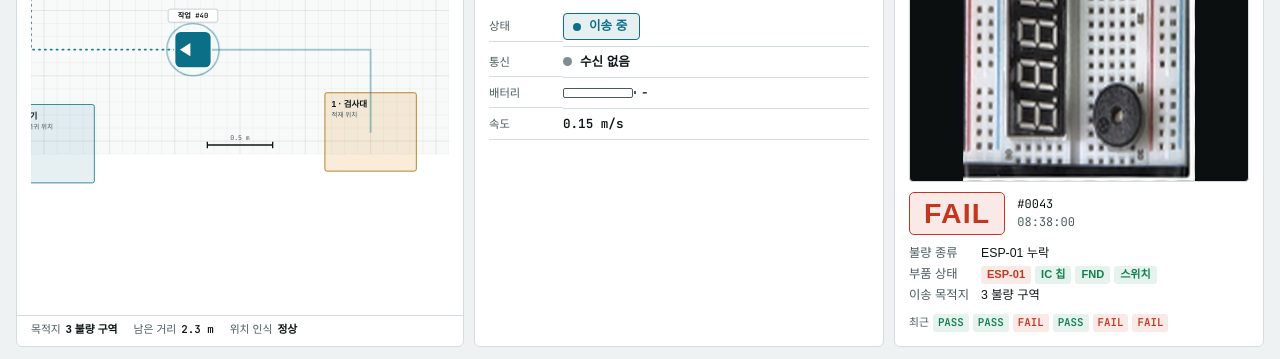
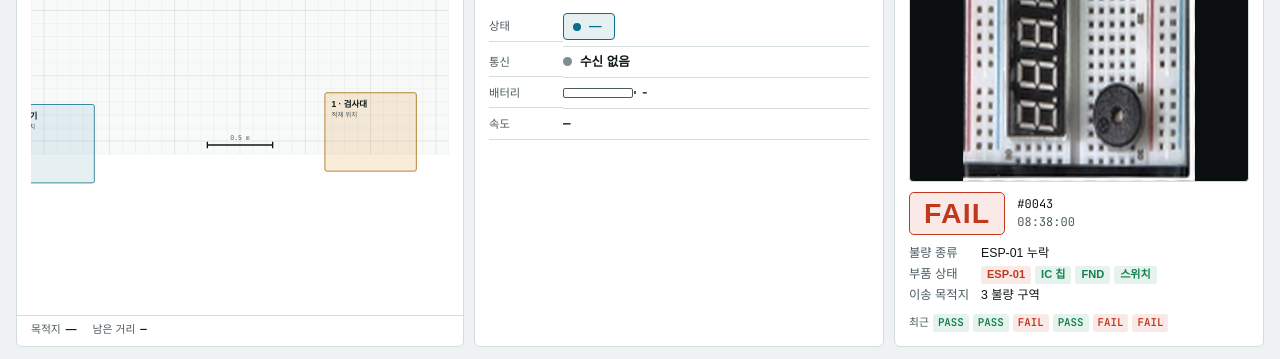
Before and after one commit to HD243017/turtlebot_vision_amr, a Flask app: page / in a window 1280 px wide. Shown: the part 441-800 px from the top of the page. Run offline with Flask 3, Linux system fonts and the light colour scheme; some web fonts are replaced.

Commit message:
fms_ui: remove demo data

```diff
--- a/fms_ui/app.py
+++ b/fms_ui/app.py
@@ -36,7 +36,7 @@ try:
     ZONES = fms_map.load_zones(ZONES_YAML)
 except Exception as e:
     print(f" * [!] 구역 파일을 읽을 수 없습니다: {e}")
-    ZONES = {"zones": [], "labels": [], "demo_plan": []}
+    ZONES = {"zones": [], "labels": []}
 print(f" * 지도: {MAP_YAML.relative_to(BASE) if MAP_YAML.is_relative_to(BASE) else MAP_YAML}"
       f"{'' if MAP_META else ' (없음)'} · 구역: {ZONES_YAML.name}")
 
@@ -74,19 +74,18 @@ MISSIONS = {
     "RETURNING_HOME": "복귀 중",
 }
 
+# normal 배지는 /fms/status 를 받으면 MISSIONS 한글로 바뀐다. lost 의 "마지막 상태"는 화면이 채운다.
 STATES = {
-    "normal": {"tone": "run", "badge": "이송 중", "code": ""},
+    "normal": {"tone": "run", "badge": "—", "code": ""},
     "safety": {
         "tone": "warn", "badge": "안전 정지", "code": "",
         "banner": ["보행자 감지 · 안전 정지",
                    "경고음 출력 중 · 사람이 경로에서 벗어나면 자동으로 이어서 주행합니다"],
-        "timerFrom": 8,
     },
     "lost": {
-        "tone": "crit", "badge": "통신 끊김", "code": "마지막 상태: 이송 중",
+        "tone": "crit", "badge": "통신 끊김", "code": "",
         "banner": ["로봇 통신 끊김",
                    "로봇 전원과 와이파이 연결을 확인하세요 · 검사는 계속 진행됩니다"],
-        "timerFrom": 12,
     },
 }
 
@@ -112,15 +111,35 @@ BATT_LOW_PCT = 25
 
 robot = {"state": "normal", "since": time.time(), "last_seen": None, "battery": None, "fms": None}
 
-# 지금 수행 중인 작업. plan 은 계획 경로(지도 좌표 m) — 실제로는 Nav2 /plan 또는
-# /robot/status 로 받아야 하는데 설계 지침에 아직 없음(확정 필요).
-# 시안에서는 화면이 이 경로를 따라 로봇을 움직이고, 실제 연동 때는 로봇 x · y · yaw 를 받는다.
-# 시안용 경로는 지도마다 달라서 구역 파일의 demo_plan 에 둔다.
-job = {
-    "id": 40,
-    "dest_marker": 3,
-    "plan": ZONES["demo_plan"],
-}
+# 지금 수행 중인 작업: 작업 번호 · 목적지 마커(0 대기 / 1 검사대 / 2 양품 / 3 불량) · 계획 경로(지도 좌표 m 의 [[x, y], ...]).
+# 작업 번호 · 목적지는 update_fms() 가 /fms/status 로 채운다. 계획 경로는 main.py 가 안 보내므로 비워 둔다 (화면에 경로 선 없음).
+job = {"id": None, "dest_marker": None, "plan": []}
+
+# mission_state → 목적지 마커. 이송 단계는 기판 판정으로 정한다 (PASS 2 양품 / FAIL 3 불량)
+MISSION_DEST = {"MOVING_TO_INSPECT": 1, "WAIT_LOADING": 1, "RETURNING_HOME": 0}
+MISSION_TO_BOARD_DEST = ("MOVING_TO_DEST", "WAIT_UNLOADING")
+
+
+def current_board(data):
+    """지금 싣고 가는 기판의 (작업 번호, 판정). main.py 가 current_job 을 보내면 그 값,
+    아니면 대기열이 비었을 때만 가장 최근 검사(latest_inspection) = 지금 기판으로 본다. 모르면 (None, None)."""
+    cj = data.get("current_job")
+    if not isinstance(cj, dict):
+        latest = data.get("latest_inspection")
+        cj = latest if data.get("queue_length") == 0 and isinstance(latest, dict) else {}
+    jid = cj.get("job_id")
+    return (jid if isinstance(jid, int) and not isinstance(jid, bool) else None), cj.get("final_decision")
+
+
+def job_from_fms(mission, data):
+    """/fms/status → 화면 job 의 작업 번호 · 목적지. 대기 중이면 둘 다 None."""
+    if mission in MISSION_DEST:
+        dest = MISSION_DEST[mission]
+    elif mission in MISSION_TO_BOARD_DEST:
+        dest = {"PASS": 2, "FAIL": 3}.get(current_board(data)[1])
+    else:
+        return None, None
+    return current_board(data)[0], dest
 
 
 def battery_percent(percentage=None, voltage=None):
@@ -161,8 +180,10 @@ def update_fms(data):
         "speed": num("speed"), "front_dist": num("front_dist"),
         "queue": data.get("queue_length"),
     }
+    jid, dest = job_from_fms(fms["mission"], data)
     with _lock:
         robot["fms"] = fms
+        job["id"], job["dest_marker"] = jid, dest
     update_robot(num("battery"))
 
 
--- a/fms_ui/config/zones.yaml
+++ b/fms_ui/config/zones.yaml
@@ -15,7 +15,7 @@
 zones:
   - marker: 0
     name: 대기
-    sub: 주차 · 복귀 위치
+    sub: 복귀 위치
     kind: wait
     rect: [-0.315, -0.320, 0.385, 0.280]
     goal: [0.035, -0.020, 0.0]       # HOME
@@ -43,7 +43,3 @@ zones:
 labels:
   - text: 장애물
     at: [0.60, 1.40]
-
-# 시안용 가짜 경로: 검사대 → 불량 구역 (사각 장애물 아래쪽으로 돌아 왼쪽 위로 올라감).
-# 실제 로봇과 연결하면 쓰지 않는다.
-demo_plan: [[2.50, 0.07], [2.50, 0.70], [-0.10, 0.70], [-0.10, 1.80]]
--- a/fms_ui/fms_map.py
+++ b/fms_ui/fms_map.py
@@ -60,5 +60,4 @@ def load_zones(path):
     return {
         "zones": cfg.get("zones") or [],
         "labels": cfg.get("labels") or [],
-        "demo_plan": cfg.get("demo_plan") or [],   # 시안용 가짜 경로 (실제 연동 때는 안 씀)
     }
--- a/fms_ui/static/app.js
+++ b/fms_ui/static/app.js
@@ -102,7 +102,7 @@
   }
 
   // ---- 작업 · 계획 경로 (미터) ----
-  var plan = [], cum = [0], planLen = 0, jobKey = null;
+  var plan = [], cum = [0], planLen = 0, jobKey = null, goalXY = null;   // goalXY: 목적지 구역의 goal [x, y]
   function applyJob(job) {
     var key = JSON.stringify(job || null);
     if (key === jobKey) return;
@@ -111,19 +111,14 @@
     for (var i = 1; i < plan.length; i++) cum.push(cum[i - 1] + Math.hypot(plan[i][0] - plan[i - 1][0], plan[i][1] - plan[i - 1][1]));
     planLen = cum[cum.length - 1] || 0;
     var z = zoneByMarker(job.dest_marker);
+    goalXY = z && z.goal ? z.goal : null;
+    if (!goalXY) $('rleft').textContent = '—';
     $('goal').style.display = z && z.goal ? '' : 'none';
     if (z && z.goal) { var g = toSvg(z.goal[0], z.goal[1]); attrs($('goal'), { transform: 'translate(' + f1(g[0]) + ' ' + f1(g[1]) + ')' }); }
     $('rgoal').textContent = z ? z.marker + ' ' + z.name + ' 구역' : '—';
-    $('robotTag').textContent = job.id != null ? '작업 #' + job.id : '대기';
-  }
-  // 경로 시작에서 d 미터 지점의 [x, y, yaw]
-  function pointAt(d) {
-    if (!plan.length) return null;
-    if (plan.length < 2) return [plan[0][0], plan[0][1], 0];
-    d = Math.max(0, Math.min(planLen, d));
-    for (var i = 1; i < plan.length - 1 && cum[i] < d; i++);
-    var a = plan[i - 1], b = plan[i], t = (d - cum[i - 1]) / ((cum[i] - cum[i - 1]) || 1);
-    return [a[0] + (b[0] - a[0]) * t, a[1] + (b[1] - a[1]) * t, Math.atan2(b[1] - a[1], b[0] - a[0])];
+    // 작업 번호는 main.py 가 보내 줄 때만 로봇 위에 띄운다
+    $('robotTag').textContent = job.id != null ? '작업 #' + job.id : '';
+    $('robotTagG').style.display = job.id != null ? '' : 'none';
   }
   // 로봇 위치를 경로 위에 투영했을 때 시작점에서의 거리
   function alongPlan(x, y) {
@@ -138,8 +133,7 @@
   }
   function pts(list) { return list.map(function (p) { var s = toSvg(p[0], p[1]); return f1(s[0]) + ',' + f1(s[1]); }).join(' '); }
 
-  // 로봇 자세(지도 좌표 m, yaw rad)를 화면에 반영한다.
-  // 실제 연동 때는 /robot/status 로 받은 x · y · yaw 로 이 함수만 부르면 된다.
+  // 로봇 자세(지도 좌표 m, yaw rad)를 화면에 반영한다. showFms() 가 /fms/status 의 x · y · yaw_deg 로 부른다.
   function setRobotPose(x, y, yaw) {
     var p = toSvg(x, y), ang = -yaw;   // 화면은 y가 아래로 커지므로 회전 방향이 반대
     attrs($('robot'), { transform: 'translate(' + f1(p[0]) + ' ' + f1(p[1]) + ')' });
@@ -150,16 +144,9 @@
     done.push([x, y]);
     attrs($('routeDone'), { points: plan.length ? pts(done) : '' });
     attrs($('route'), { points: plan.length ? pts(rest) : '' });
-    if (state !== 'lost') $('rleft').textContent = plan.length ? (planLen - d).toFixed(1) + ' m' : '—';
-
-    // 안전 정지 화면용: 경로 0.42 m 앞의 사람, 전방 감지 부채꼴(반경 0.6 m)
-    var ahead = pointAt(d + 0.42) || [x, y];
-    var q = toSvg(ahead[0], ahead[1]);
-    attrs($('person'), { transform: 'translate(' + f1(q[0]) + ' ' + f1(q[1]) + ')' });
-    var R = 0.6 * S, half = 0.5;
-    attrs($('fov'), { d: 'M' + f1(p[0]) + ' ' + f1(p[1]) +
-      ' L' + f1(p[0] + R * Math.cos(ang - half)) + ' ' + f1(p[1] + R * Math.sin(ang - half)) +
-      ' A' + f1(R) + ' ' + f1(R) + ' 0 0 1 ' + f1(p[0] + R * Math.cos(ang + half)) + ' ' + f1(p[1] + R * Math.sin(ang + half)) + ' Z' });
+    // 남은 거리: 계획 경로가 있으면 경로를 따라, 없으면 목적지 goal 까지 직선 거리 (main.py 가 경로를 안 보내므로 지금은 직선)
+    if (state !== 'lost') $('rleft').textContent = plan.length ? (planLen - d).toFixed(1) + ' m'
+      : (goalXY ? Math.hypot(goalXY[0] - x, goalXY[1] - y).toFixed(1) + ' m · 직선' : '—');
   }
 
   drawMap();
@@ -205,27 +192,21 @@
 
   // state / since 는 서버 값. since 는 서버 기준 상태 전환 시각(epoch 초)
   var state = 'normal', sinceAt = Date.now() / 1000, skew = 0;
-  var fms = null;   // main.py /fms/status 값 (서버 /api/status 의 fms). null 이면 아직 못 받음 → 시안 애니메이션
-  var progress = 0.42, last = performance.now();
-  var reduce = window.matchMedia && window.matchMedia('(prefers-reduced-motion: reduce)').matches;
+  var fms = null;   // main.py /fms/status 값 (서버 /api/status 의 fms). null 이면 아직 못 받음 → 로봇 숨김 · 수치 '—'
 
   function elapsed() { return Math.max(0, Math.floor(Date.now() / 1000 + skew - sinceAt)); }
   function mmss(s) { return String(Math.floor(s / 60)).padStart(2, '0') + ':' + String(s % 60).padStart(2, '0'); }
 
-  // 시안용: 실제 위치가 없으므로 계획 경로를 따라 progress(0~1) 지점에 로봇을 둔다
-  function placeRobot() {
-    var p = pointAt(planLen * progress);
-    if (p) setRobotPose(p[0], p[1], p[2]);
-  }
-
-  // main.py /fms/status 값 표시. 못 받았으면 false 를 돌려줘서 시안 화면을 그대로 쓰게 한다
+  // main.py /fms/status 값 표시. 못 받았으면 아무것도 바꾸지 않는다 (render 의 '—' 그대로)
   function showFms() {
-    if (!fms) return false;
-    if (fms.x != null && fms.y != null) setRobotPose(fms.x, fms.y, (fms.yaw_deg || 0) * Math.PI / 180);
-    if (state === 'lost') return true;          // 통신 끊김: 마지막 위치만 두고 수치는 render 의 '—' 그대로
+    if (!fms) return;
+    if (fms.x != null && fms.y != null) {
+      $('robot').style.display = '';
+      setRobotPose(fms.x, fms.y, (fms.yaw_deg || 0) * Math.PI / 180);
+    }
+    if (state === 'lost') return;               // 통신 끊김: 마지막 위치만 두고 수치는 render 의 '—' 그대로
     if (state === 'normal') $('badgeText').textContent = MISSIONS[fms.mission] || '주행 중';
     $('spd').textContent = fms.speed == null ? '—' : Math.abs(fms.speed).toFixed(2) + ' m/s';
-    return true;
   }
 
   // ---- 통신 · 배터리 (서버 /api/status 의 robot. 기준은 app.py 의 COMM_DELAY_SEC / COMM_LOST_SEC) ----
@@ -253,10 +234,9 @@
     app.classList.add('tone-' + tone);
 
     $('badgeText').textContent = S.badge;
-    $('stateCode').textContent = S.code;
+    $('stateCode').textContent = lost && fms ? '마지막 상태: ' + (MISSIONS[fms.mission] || '주행 중') : S.code;
     $('sensors').classList.toggle('stale', lost);
-    $('spd').textContent = lost ? '—' : (safety ? '0.00 m/s' : '0.15 m/s');
-    $('ramcl').textContent = lost ? '—' : '정상';
+    $('spd').textContent = '—';                 // 값은 showFms() 가 채운다
     if (lost) { $('rleft').textContent = '—'; }
 
     var yt = $('yoloTag');
@@ -270,32 +250,19 @@
       b.hidden = false; $('bannerTitle').textContent = S.banner[0]; $('bannerDetail').textContent = S.banner[1];
     } else b.hidden = true;
 
-    if (lost) progress = 0.47;
-    if (safety) progress = 0.45;
-    if (!showFms()) placeRobot();
+    showFms();
     tick();
   }
 
   function tick() {
-    var S = STATES[state], since = elapsed();
     if (state === 'lost') {
-      var age = realLost ? Math.floor(linkAge() || 0) : S.timerFrom + since;
+      var age = Math.floor(linkAge() || 0);
       $('lostAgeMap').textContent = age;
       $('bannerTimer').textContent = '무응답 ' + mmss(age);
     } else if (state === 'safety') {
-      $('bannerTimer').textContent = '정지 ' + mmss(S.timerFrom + since);
+      $('bannerTimer').textContent = '정지 ' + mmss(elapsed());
     }
     showLink();
-  }
-
-  function frame(t) {
-    var dt = (t - last) / 1000; last = t;
-    if (!fms && state === 'normal' && !reduce) {
-      progress += dt * 0.006;
-      if (progress > 0.86) progress = 0.32;
-      placeRobot();
-    }
-    requestAnimationFrame(frame);
   }
 
   // 서버 상태 반영 (최초 로드 · 폴링 공용)
@@ -308,7 +275,6 @@
     var next = (s.robot && s.robot.comm == 'lost' && s.state === 'normal' ) ? 'lost' : s.state;
     realLost = next === 'lost' && s.state !== 'lost';
     var changed = next !== state;
-    if (next !== state && next === 'normal') progress = 0.42;
     state = next;
     applyJob(s.job);
 
@@ -365,5 +331,4 @@
   setInterval(poll, 2000);
   applyStatus(BOOT.status);
   render();
-  requestAnimationFrame(frame);
 })();
--- a/fms_ui/templates/index.html
+++ b/fms_ui/templates/index.html
@@ -65,15 +65,8 @@
             <circle class="goal" r="9"/>
             <circle class="goal" r="3" style="fill:var(--accent)"/>
           </g>
-          <g class="only-safety">
-            <path class="fov" id="fov" d=""/>
-            <g id="person">
-              <circle class="person-c" cx="0" cy="-12" r="7"/>
-              <path class="person-c" d="M-9 14 Q-9 -2 0 -2 Q9 -2 9 14 Z"/>
-              <text class="person-t" x="14" y="-14">사람 · 0.42 m 앞</text>
-            </g>
-          </g>
-          <g id="robot">
+          <!-- 로봇은 /fms/status 로 위치를 받기 전에는 숨긴다 (app.js showFms) -->
+          <g id="robot" style="display:none">
             <g class="robot-live">
               <circle class="robot-ring pulse" r="40"/>
               <circle class="safety-ring only-safety pulse" r="40"/>
@@ -84,18 +77,17 @@
             </g>
             <g id="robotTagG">
               <rect class="tagbg" x="-38" y="-62" width="76" height="20" rx="3"/>
-              <text class="robot-tag" id="robotTag" x="0" y="-48" text-anchor="middle">작업 #40</text>
+              <text class="robot-tag" id="robotTag" x="0" y="-48" text-anchor="middle"></text>
             </g>
-            <text class="lost-t only-lost" id="robotLostT" x="0" y="54" text-anchor="middle">마지막 위치 · <tspan id="lostAgeMap">12</tspan>초 전</text>
+            <text class="lost-t only-lost" id="robotLostT" x="0" y="54" text-anchor="middle">마지막 위치 · <tspan id="lostAgeMap">0</tspan>초 전</text>
           </g>
           <g id="scaleBar"></g>
           <text class="map-missing" id="mapMissing" x="320" y="220" text-anchor="middle" hidden>지도 파일 없음 · maps/ 의 지도 yaml 을 확인해 주세요</text>
         </svg>
       </div>
       <div class="readout">
-        <div><span class="k">목적지</span><span class="v" id="rgoal">3 불량 구역</span></div>
-        <div><span class="k">남은 거리</span><span class="v mono" id="rleft">1.9 m</span></div>
-        <div><span class="k">위치 인식</span><span class="v" id="ramcl">정상</span></div>
+        <div><span class="k">목적지</span><span class="v" id="rgoal">—</span></div>
+        <div><span class="k">남은 거리</span><span class="v mono" id="rleft">—</span></div>
       </div>
     </section>
 
@@ -110,13 +102,13 @@
       </div>
       <dl class="sensors" id="sensors">
         <dt>상태</dt>
-        <dd><span class="badge" id="badge"><span class="dot"></span><span id="badgeText">이송 중</span></span><span class="code" id="stateCode"></span></dd>
+        <dd><span class="badge" id="badge"><span class="dot"></span><span id="badgeText">—</span></span><span class="code" id="stateCode"></span></dd>
         <dt>통신</dt>
         <dd><span class="lamp idle" id="lamp"></span><span class="v" id="commText">수신 없음</span><span class="mono muted" id="ping"></span></dd>
         <dt>배터리</dt>
         <dd class="battdd"><span class="batt"><span id="battFill" style="width:0%"></span></span><span class="v mono" id="battPct">-</span></dd>
         <dt>속도</dt>
-        <dd><span class="v mono" id="spd">0.15 m/s</span></dd>
+        <dd><span class="v mono" id="spd">—</span></dd>
       </dl>
     </section>
 
```
